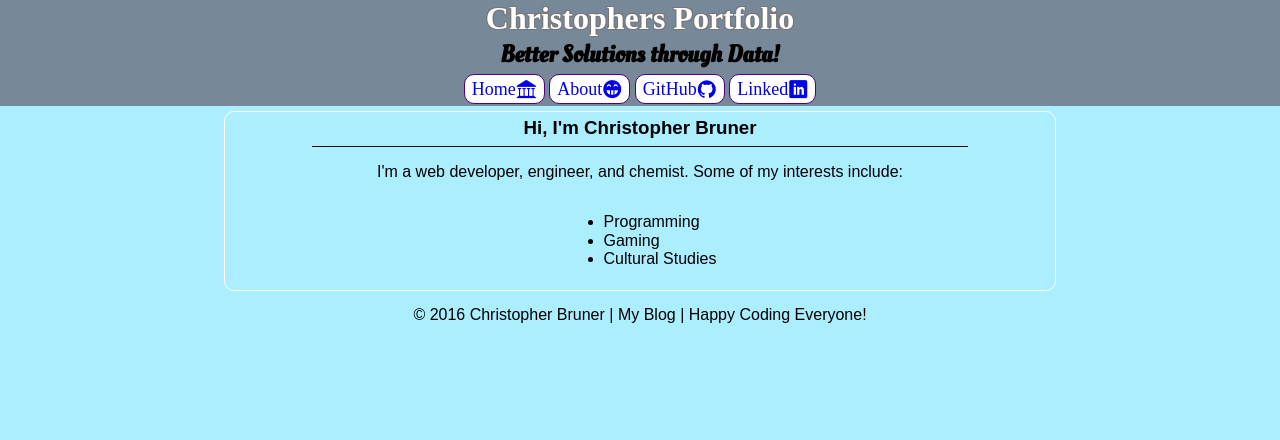
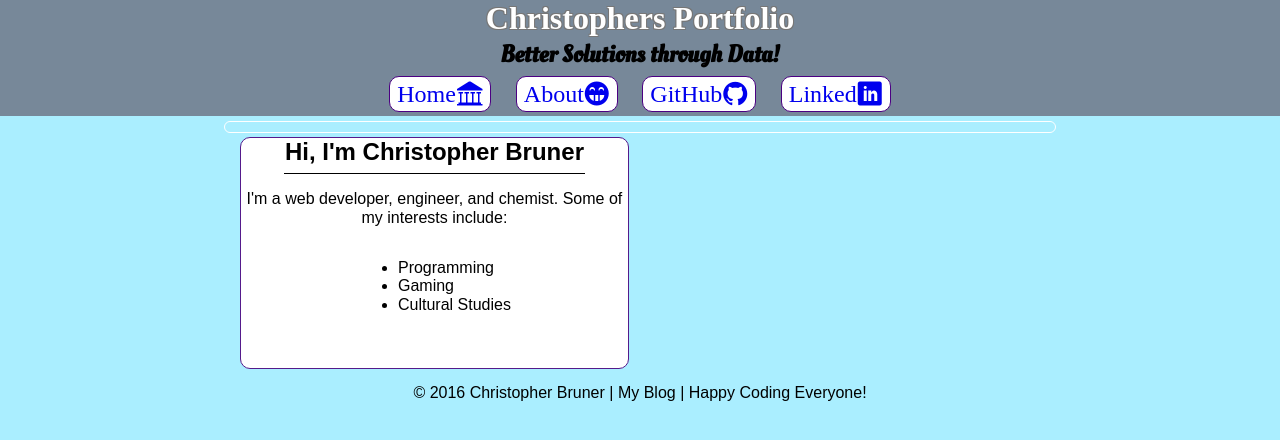
Before and after one commit to QuantumArchive/my-portfolio, a plain HTML site: page index.html in a window 1280 px wide. Both pictures are taken after a click on the link "About". Drawn offline with Linux system fonts and the light colour scheme; files whose address does not match are found by name; a web font is replaced by a local one.

Commit message:
fixed issue with menu overflowing and modified some coloring

```diff
--- a/index.html
+++ b/index.html
@@ -36,8 +36,9 @@
       </article>
     </section>
     <section id="about" class="main-content">
+      <article class='mobileview'>
         <header>
-        <h3>Hi, I'm Christopher Bruner</h3>
+          <h2>Hi, I'm Christopher Bruner</h2>
         </header>
         <hr>
         <p>I'm a web developer, engineer, and chemist. Some of my interests include:</p>
@@ -46,6 +47,7 @@
           <li>Gaming</li>
           <li>Cultural Studies</li>
         </ul>
+      </article>
     </section>
   </main>
   <footer>
--- a/scripts/app.js
+++ b/scripts/app.js
@@ -5,11 +5,6 @@ var varContainer = {
   $projectTag : $('#projects'),
   $topNav : $('nav.top-nav'),
 };
-
-/*var articleObjects = [];
-var $projectTag = $('#projects');
-var $topNav = $('nav.top-nav');
-*/
 
 function myArticles(newObject) {
   this.developer = newObject.developer;
@@ -61,20 +56,18 @@ varContainer.articleObjects.forEach(function(element) {
 varContainer.$projectTag.append('<div class="clearfix"></div>');
 
 //hide hamburger image if hovering
-/*TODO: apparently there is some weirdness where when you click on
-the anywhere where the links would present themselves in mobile view
-they activate the link before they open up the top page need to find
-a good work around - Chris B.*/
-varContainer.$topNav.on('mouseover', function(event) {
-  var $parent = $(this).parent();
+varContainer.$topNav.on('mouseover', 'div.menuicon', function(event) {
+  var $this = $(this);
+  var $parent = $this.parent();
   if ($parent.width() < 820) {
-    $(this).find('div.menuicon').toggle();
+    $this.toggle();
   };
 });
 
-varContainer.$topNav.on('mouseout', function() {
-  var $parent = $(this).parent();
+varContainer.$topNav.on('mouseout', 'div.menuicon', function() {
+  var $this = $(this);
+  var $parent = $this.parent();
   if ($parent.width() < 820) {
-    $(this).find('div.menuicon').toggle();
+    $this.toggle();
   };
 });
--- a/scripts/tabviews.js
+++ b/scripts/tabviews.js
@@ -6,14 +6,8 @@ tabViewMethods.handleNavTabs = function() {
   $('#topheader').on('click', '.tab', function(event) {
     event.preventDefault();
     var content = $(this).data('content');
-    console.log(content);
-    if (content === 'projects') {
-      $('#about').hide();
-      $('#projects').show();
-    } else if (content === 'about') {
-      $('#projects').hide();
-      $('#about').show();
-    };
+    $('section[id="' + content + '"]').show();
+    $('section').not('#' + content).hide();
   });
   $('#topheader .tab:first').click();
 };
--- a/styles/base.css
+++ b/styles/base.css
@@ -9,19 +9,13 @@ body {
   text-align: center;
 }
 
-nav {
-  max-height: 50px;
-}
-
 nav ul {
-  list-style-type: none;
   margin: 0px;
 }
 
 nav li {
-  display: inline-block;
-  font-size: 18px;
-  margin: 0px;
+  font-size: 24px;
+  margin: 2px 10px;
   padding: 5px 8px;
   border: 1px solid #4B0082;
   border-radius: 10px;
--- a/styles/layout.css
+++ b/styles/layout.css
@@ -18,10 +18,11 @@ span {
 }
 
 .mobileview {
-  border: 1px solid white;
+  border: 1px solid #551A8B;
   border-radius: 10px;
   margin: 10px;
   padding: 0px 5px;
+  background-color: #fff;
 }
 
 .template {
@@ -46,4 +47,12 @@ footer {
     float: left;
     min-height:230px;
   }
+
+  nav ul {
+    list-style-type: none;
+  }
+
+  nav li {
+    display: inline-block;
+  }
 }
```
Lines whose indentation alone changed are shown as unchanged.
